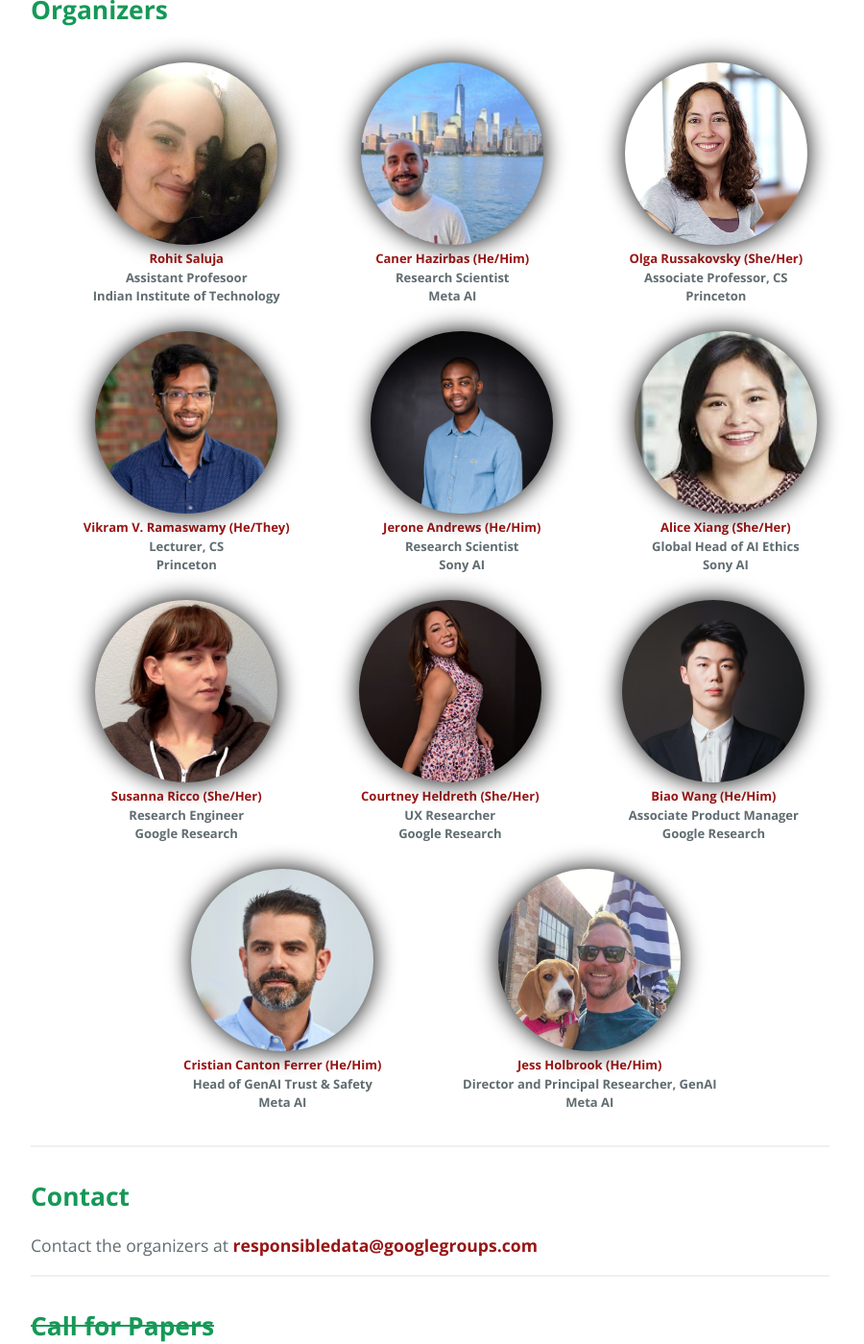
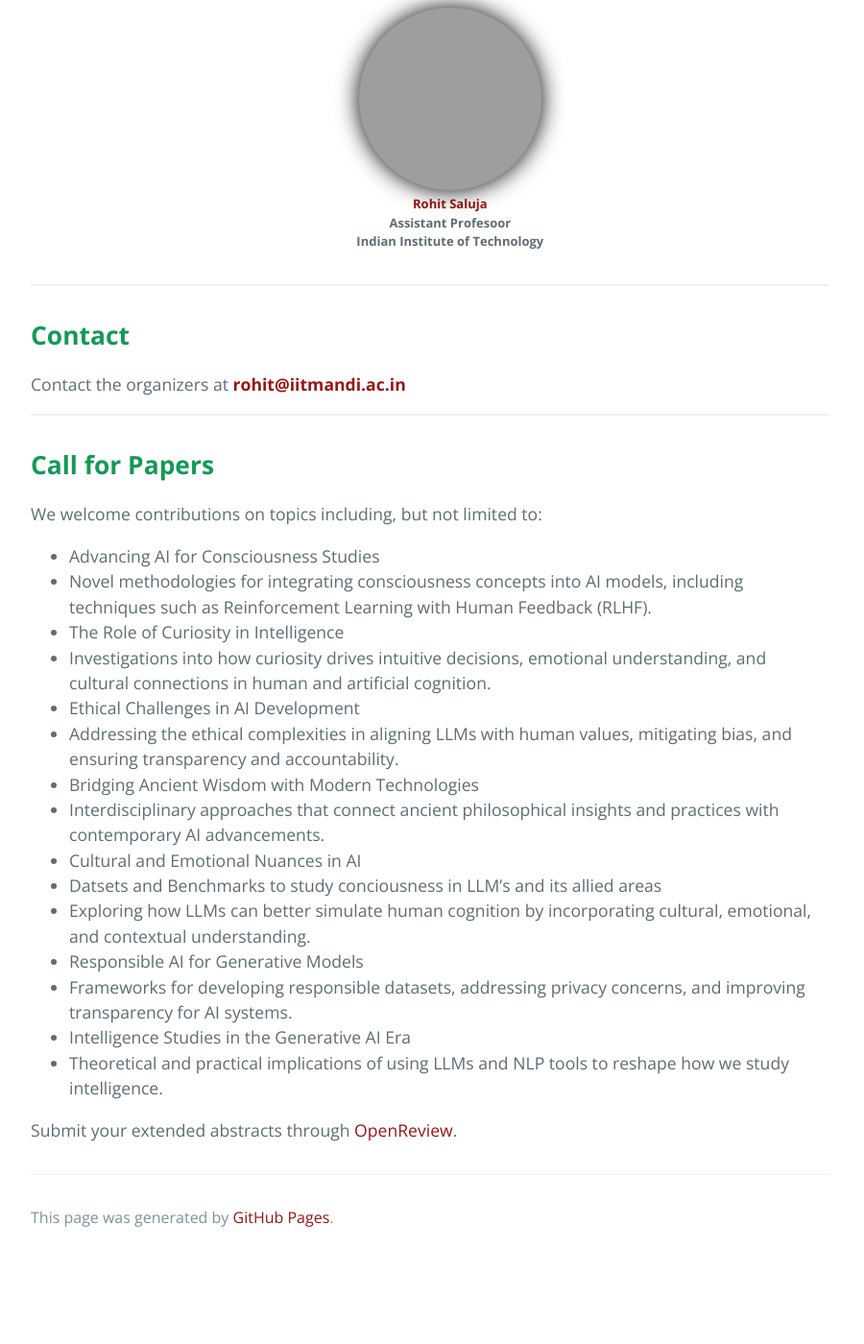
Before and after one commit to indicnlpiitmandi/indicnlpiitmandi.github.io, a Jekyll site: the page built from index.md, in a window 1280 px wide and 1400 px high, scrolled down 2280 px. Shown: the whole window at 96% size, without its empty margins (192-1092 px from the left). Built offline with Jekyll 4.4.1, drawn with Linux system fonts in a browser that asks for light colours; the repository's description, which GitHub fills in, is left out; after the commit the page ends 3592 px from its top, so only the background shows below that; some of the changed text lies outside the part shown; grey boxes are pictures that could not be loaded.

Commit message:
Update index.md

```diff
--- a/index.md
+++ b/index.md
@@ -1,10 +1,10 @@
 ---
 layout: default
 title: Consciousness and LLMs - A Synergistic Approach to Intelligence
-description: C-LLMS @ MBCC 2025, June 4-7, 2025
+description: CLLMS @ MBCC 2025, June 4-7, 2025
 ---
 
-Welcome to our **Special Session on Consciousness and LLMs**!
+
 
 
 Welcome to our Special Session on "Consciousness and LLMs: A Synergistic Approach to Intelligence"!
@@ -59,88 +59,20 @@ His keynote will explore the synergy between AI advancements and consciousness s
 
 <figure>
     <a href="https://candiceschumann.com/">
-    <img class="img-author" src="assets/imgs/authors/cvpr2024/CandiceSchumann.jpeg" alt="Candice Schumann"/></a>
+    <img class="img-author" src="assets/imgs/rohit.jpg" alt="Rohit Saluja"/></a>
     <b><br><a href="https://candiceschumann.com/">Rohit Saluja</a>
     <br>Assistant Profesoor<br>Indian Institute of Technology</b>
 </figure>
 
-<figure>
-    <a href="https://hazirbas.com/">
-    <img class="img-author" src="assets/imgs/authors/cvpr2024/CanerHazirbas.jpeg" alt="Caner Hazirbas"/></a>
-    <b><br><a href="https://hazirbas.com/">Caner Hazirbas (He/Him)</a>
-    <br>Research Scientist<br>Meta AI</b>
-</figure>
 
-<figure>
-    <a href="https://www.cs.princeton.edu/~olgarus/">
-    <img class="img-author" src="assets/imgs/authors/cvpr2024/OlgaRussakovsky_highres.jpeg" alt="Olga Russakovsky"/></a>
-    <b><br><a href="https://www.cs.princeton.edu/~olgarus/">Olga Russakovsky (She/Her)</a>
-    <br>Associate Professor, CS  <br> Princeton</b>
-</figure>
-
-<figure>
-    <a href="https://www.cs.princeton.edu/~vr23/">
-    <img class="img-author" src="assets/imgs/authors/cvpr2024/VikramVRamaswamy.jpeg" alt="Vikram V. Ramaswamy"/></a>
-    <b><br><a href="https://www.cs.princeton.edu/~vr23/">Vikram V. Ramaswamy (He/They)</a>
-    <br>Lecturer, CS  <br> Princeton</b>
-</figure>
-
-<figure>
-    <a href="https://ai.sony/people/Jerone-Andrews/">
-    <img class="img-author" src="assets/imgs/authors/cvpr2024/JeroneAndrews.jpeg" alt="Jerone Andrews"/></a>
-    <b><br><a href="https://ai.sony/people/Jerone-Andrews/">Jerone Andrews (He/Him)</a>
-    <br>Research Scientist<br>Sony AI</b>
-</figure>
-
-<figure>
-    <a href="https://ai.sony/people/Alice-Xiang/">
-    <img class="img-author" src="assets/imgs/authors/cvpr2024/AliceXiang.jpeg" alt="Alice Xiang"/></a>
-    <b><br><a href="https://ai.sony/people/Alice-Xiang/">Alice Xiang (She/Her)</a>
-    <br>Global Head of AI Ethics<br>Sony AI</b>
-</figure>
-
-<figure>
-    <a href="https://www.linkedin.com/in/susanna-ricco/">
-    <img class="img-author" src="assets/imgs/authors/cvpr2024/SusannaRicco.jpeg" alt="Susanna Ricco"/></a>
-    <b><br><a href="https://www.linkedin.com/in/susanna-ricco/">Susanna Ricco (She/Her)</a>
-    <br>Research Engineer<br>Google Research</b>
-</figure>
-
-<figure>
-    <a href="https://www.linkedin.com/in/courtney-heldreth-phd-3962b329/">
-    <img class="img-author" src="assets/imgs/authors/cvpr2024/CourtneyHeldreth.png" alt="Courtney Heldreth"/></a>
-    <b><br><a href="https://www.linkedin.com/in/courtney-heldreth-phd-3962b329/">Courtney Heldreth (She/Her)</a>
-    <br>UX Researcher<br>Google Research</b>
-</figure>
-
-<figure>
-    <a href="">
-    <img class="img-author" src="assets/imgs/authors/cvpr2024/BiaoWang.jpeg" alt="Biao Wang"/></a>
-    <b><br><a href="">Biao Wang (He/Him)</a>
-    <br>Associate Product Manager<br>Google Research</b>
-</figure>
-
-<figure>
-    <a href="https://cristiancanton.github.io/">
-    <img class="img-author" src="assets/imgs/authors/cvpr2024/CristianCantonFerrer.jpeg" alt="Cristian Canton Ferrer"/></a>
-    <b><br><a href="https://cristiancanton.github.io/">Cristian Canton Ferrer (He/Him)</a>
-    <br>Head of GenAI Trust & Safety<br>Meta AI</b>
-</figure>
-
-<figure>
-    <a href="https://www.linkedin.com/in/jessholbrook/">
-    <img class="img-author" src="assets/imgs/authors/cvpr2024/JessHolbrook.jpeg" alt="Jess Holbrook"/></a>
-    <b><br><a href="https://www.linkedin.com/in/jessholbrook/">Jess Holbrook (He/Him)</a>
-    <br>Director and Principal Researcher, GenAI<br>Meta AI</b>
-</figure>
 </div>
 
 ---
 ## **Contact** {#contact}
-Contact the organizers at **[responsibledata@googlegroups.com](mailto:responsibledata@googlegroups.com)**
+Contact the organizers at **[rohit@iitmandi.ac.in](mailto:rohit@iitmandi.ac.in)**
 
 ---
-## ~~**Call for Papers**~~ {#call}
+## **Call for Papers** {#call}
 
 We welcome contributions on topics including, but not limited to:
 
```
